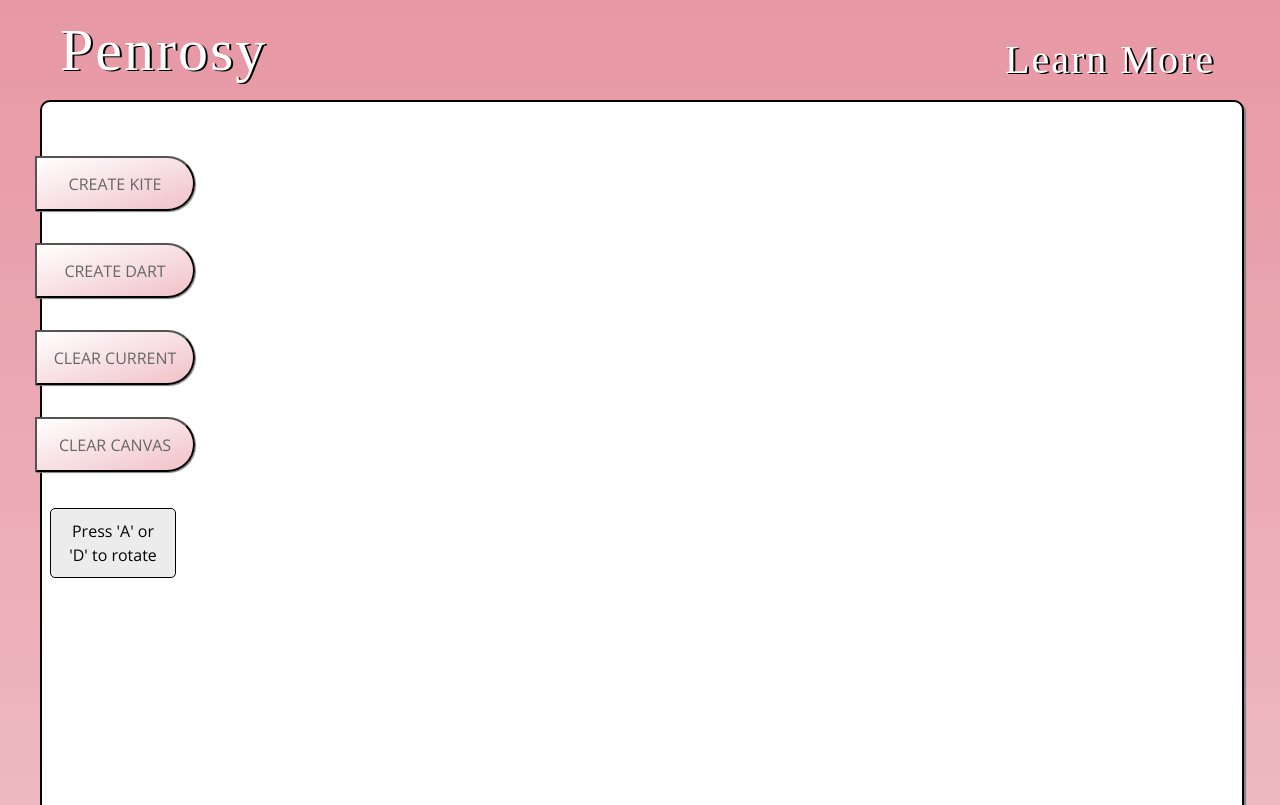
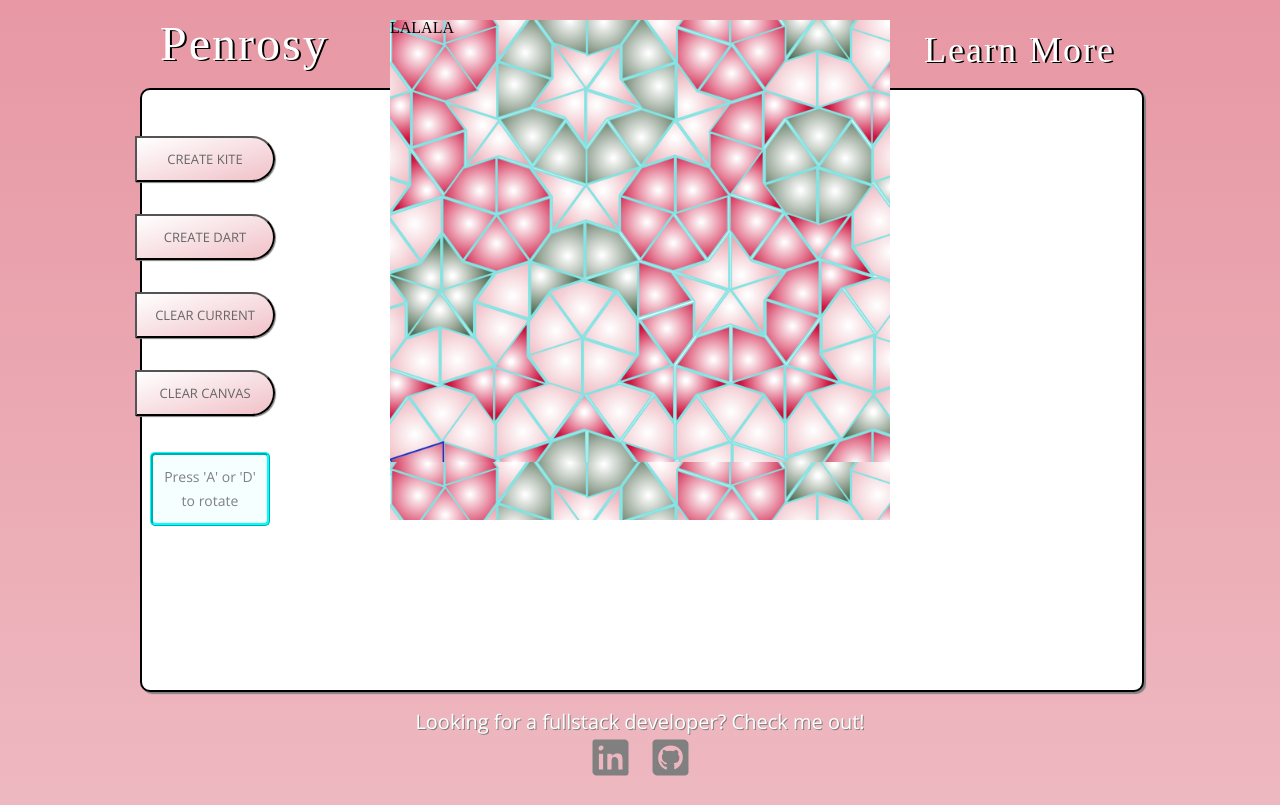
Before and after one commit to dropspindl/penrosy, a website built with webpack: page index.html in a window 1280 px wide. Shown: the top 805 px of the page. Built offline with nearby package versions, Linux system fonts and the light colour scheme; a web font is replaced by a local one.

Commit message:
Add modal and fix CSS bug

```diff
--- a/index.html
+++ b/index.html
@@ -4,6 +4,7 @@
     <title>Penrosy</title>
     <link rel="stylesheet" href='./stylesheets/reset.css'>
     <link rel="stylesheet" href='./stylesheets/base.css'>
+    <link rel="stylesheet" href='./stylesheets/modal.css'>
     <link rel="stylesheet" href='./stylesheets/control_panel.css'>
 
 
@@ -13,11 +14,18 @@
     <link href="https://fonts.googleapis.com/css?family=Open+Sans" rel="stylesheet">
 </head>
 
-<body class='body'>
-    <div class='penrosy-container'>
+<body id='body'>
+    <section id='about'>
+    LALALA
+    </section>
+
+    <div id='penrosy-container'>
+        <!-- modal -->
+
+
         <section class='title-bar'>
             <h1 class='title'>Penrosy</h1>
-            <h3 class='learn'>Learn More</h3>
+            <h3 id='learn'>Learn More</h3>
         </section>
 
         <section class='create-section'>
@@ -36,7 +44,7 @@
         </section>
 
 
-        <canvas id='penrosy-canvas' width="1200" height="750" ></canvas>
+        <canvas id='penrosy-canvas' width="1000" height="600" ></canvas>
 
         <footer>
             Looking for a fullstack developer? Check me out!
--- a/src/game.js
+++ b/src/game.js
@@ -11,6 +11,7 @@ export const ALL_TILES = [];
 function drawTiles() {
     ctx.clearRect(0, 0, 1250, 900);
     ALL_TILES.forEach(tile => tile.draw(ctx))
+    // console.log("ahahah");
 }
 
 //Place a kite when the create-kite button is clicked
--- a/src/index.js
+++ b/src/index.js
@@ -2,15 +2,35 @@ import Kite from './kite.js'
 import Dart from './dart.js';
 import animate from './game.js'
 
+let modal = document.getElementById("about");
+let penrosy = document.getElementById('penrosy-container');
+
 document.addEventListener("DOMContentLoaded", () => {
     const canvas = document.getElementById("penrosy-canvas");
+    const ctx = canvas.getContext("2d");
 
-    const ctx = canvas.getContext("2d");
     animate();
-    // const game = new Game(ctx);
-    // const kite = new Kite(ctx);
-    // kite#b3002a.draw(ctx);
+
+    document.getElementById("learn").addEventListener("click", openModal);
+    penrosy.addEventListener("click", closeModal);
 
     // const dart = new Dart(ctx);
     // dart.draw(ctx);
 });
+
+
+const openModal = function(e) {
+
+    e.stopPropagation();
+    console.log("it should open")
+    modal.style.display = "block";
+    penrosy.addEventListener("click", closeModal);
+
+}
+
+const closeModal = function(e) {
+    e.stopPropagation();
+    console.log("it should close?");
+    modal.style.display = "none";
+    penrosy.removeEventListener("click", closeModal);
+}
--- a/stylesheets/base.css
+++ b/stylesheets/base.css
@@ -1,14 +1,14 @@
-.body {
+#body {
     background-color:	#f0c1c8;
     background: linear-gradient(to bottom, #e798a4, #f0c1c8);
     height: 1000px;
 }
 
-.penrosy-container {
-    width: 1200px;
-    height: 740px;
+#penrosy-container {
+    width: 1000px;
+    height: 600px;
    /* background-color: yellow; */
-    margin: 0px calc((100vw - 1200px) / 2);
+    margin: 0px calc((100vw - 1000px) / 2);
     position: relative;
 }
 
@@ -37,19 +37,19 @@
 
 .title {
 
-    font-size: 60px;
+    font-size: 48px;
 }
 
-.learn {
+#learn {
     position: absolute;
     bottom: -10px;
     right: 25px;
-    font-size: 40px;
+    font-size: 36px;
     padding: 10px 20px;
     border-radius: 30px;
 }
 
-.learn:hover {
+#learn:hover {
     cursor:pointer;
     background-color: #ecadb6;
 }
@@ -63,6 +63,7 @@ footer {
     margin: auto;
     text-align: center;
     padding: 20px;
+    text-shadow: 1px 1px grey;
 
 }
 
@@ -70,4 +71,10 @@ i {
     /* color: black; */
     font-size: 40px;
     margin: 5px 10px;
+    color: grey;
+
 }
+
+i:hover {
+     color: aqua;
+}
--- a/stylesheets/control_panel.css
+++ b/stylesheets/control_panel.css
@@ -2,7 +2,7 @@
 .create-section {
     /* display: flex; */
     position: absolute;
-    top: 110px;
+    top: 90px;
     left:-30px;
     z-index: 1;
     padding: 10px 10px;
@@ -17,13 +17,13 @@
     /* color: indigo; */
     background-color: #ecadb6;
     background: linear-gradient(to bottom right, white, #f0c1c8);
-    height: 55px;
-    width: 160px;
+    height: 46px;
+    width: 140px;
     margin: 16px 15px;
     border-radius: 0px 35px 35px 0px;
      border: 1px solid #66666;
      box-shadow: 1px 1px 1px grey;
-    font-size: 16px;
+    font-size: 13px;
     font-family: 'Open Sans';
     color: #666666;
 }
@@ -42,13 +42,13 @@ button:focus {
 }
 
 .rotate-instructions {
-    background-color: #ececec;
-    font-size: 16px;
-
-    width: 104px;
+    background-color: #f5ffff;
+    font-size: 14px;
+    color: grey;
+    width: 94px;
     margin: 20px 30px;
     border-radius: 5px;
-    border: 1px solid black;
+    border: 3px ridge aqua;
     padding: 10px;
     text-align: center;
     line-height: 24px;
--- /dev/null
+++ b/stylesheets/modal.css
@@ -0,0 +1,14 @@
+.hiding {
+    filter: brightness(80%);
+}
+
+#about {
+    width: 500px;
+    height: 500px;
+    background-image: url('../penrosy_banner.png');
+    z-index: 100;
+    display: block;
+    position: absolute;
+    left: calc(50% - 250px);
+
+}
```
Also changed, not shown: bundle.js (+24 -4 lines), penrosy_banner.png (added), 1 other file.
